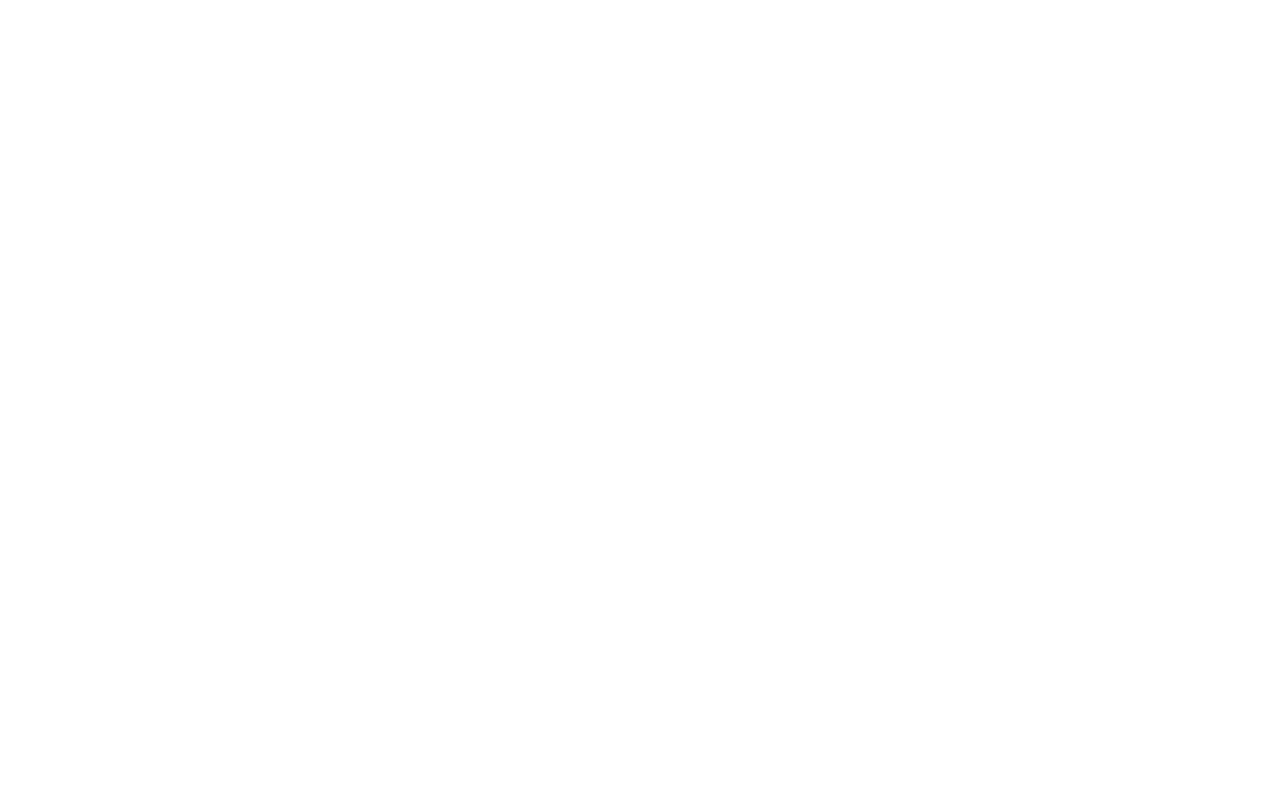
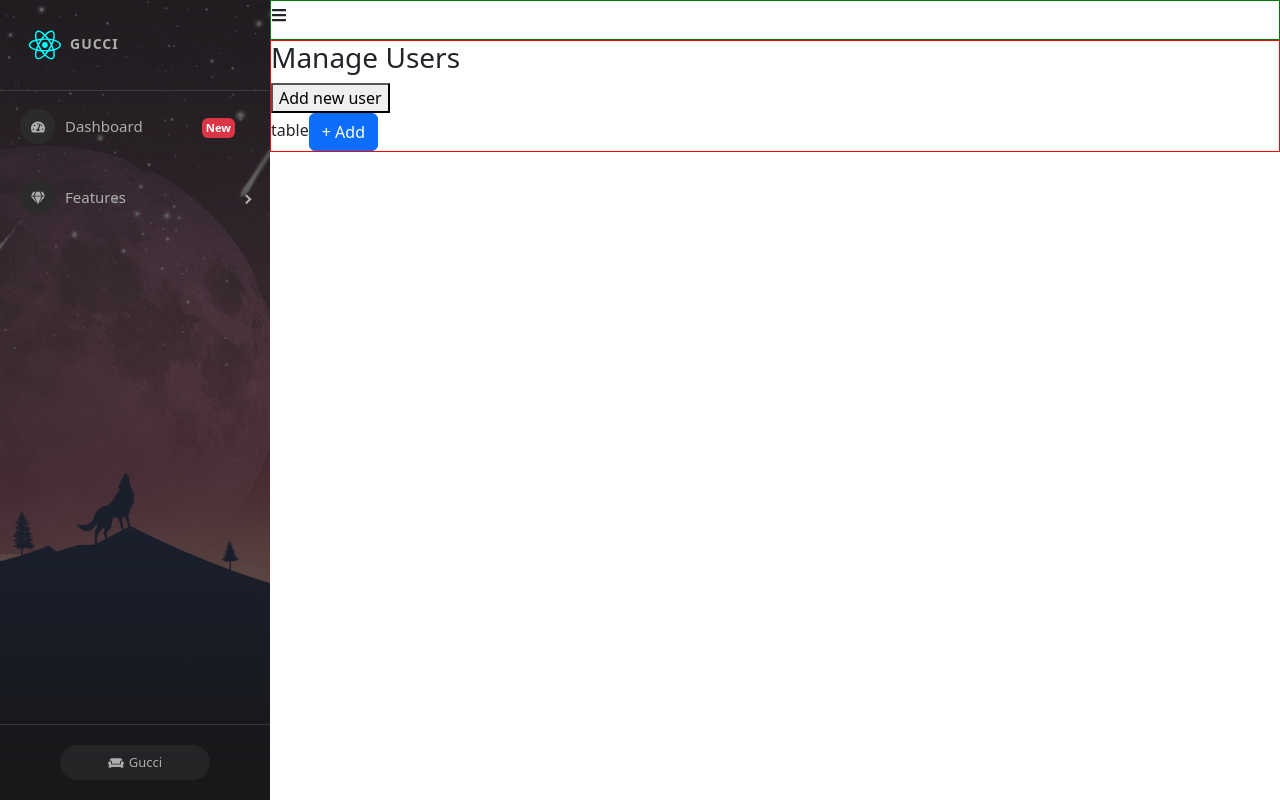
Before and after one commit to Phannghi/demoReact, a React (Create React App) app: page /admin/manage-users in a window 1280 px wide. Before the commit this address had no page. Built offline with nearby package versions, Linux system fonts and the light colour scheme.

Commit message:
modal create user

```diff
--- a/package.json
+++ b/package.json
@@ -6,13 +6,18 @@
     "@testing-library/jest-dom": "5.16.4",
     "@testing-library/react": "13.3.0",
     "@testing-library/user-event": "13.5.0",
+    "axios": "0.27.2",
     "bootstrap": "5.2.0",
     "react": "18.2.0",
     "react-bootstrap": "2.4.0",
     "react-dom": "18.2.0",
+    "react-icons": "4.4.0",
+    "react-paginate": "8.1.3",
+    "react-pro-sidebar": "0.7.1",
     "react-redux": "8.0.1",
     "react-router-dom": "6.3.0",
     "react-scripts": "5.0.1",
+    "react-toastify": "9.0.7",
     "redux": "4.2.0",
     "redux-devtools-extension": "2.13.9",
     "redux-thunk": "2.4.1",
--- a/src/components/Admin/Admin.js
+++ b/src/components/Admin/Admin.js
@@ -1,6 +1,25 @@
+import SideBar from "./SideBar";
+import './Admin.scss';
+import { FaBars } from 'react-icons/fa';
+import { useState } from 'react';
+import { Outlet } from 'react-router-dom';
+
 const Admin = (props) => {
+    const [collapsed, setCollapsed] = useState(false);
     return (
-        <div>Admin component</div>
+        <div className="admin-container">
+            <div className="admin-sidebar">
+                <SideBar collapsed={collapsed} />
+            </div>
+            <div className="admin-content">
+                <div className="admin-header">
+                    <FaBars onClick={() => setCollapsed(!collapsed)} />
+                </div>
+                <div className="admin-main">
+                    <Outlet />
+                </div>
+            </div>
+        </div>
     )
 }
 export default Admin;
--- /dev/null
+++ b/src/components/Admin/Admin.scss
@@ -0,0 +1,18 @@
+.admin-container {
+    display: flex;
+    .admin-sidebar {
+        .pro-sidebar {
+            height: 100vh;
+        }
+    }
+    .admin-content {
+        width: 100%;
+        .admin-header {
+            height: 40px;
+            border: 1px solid green;
+        }
+        .admin-main {
+            border: 1px solid red;
+        }
+    }
+}
--- /dev/null
+++ b/src/components/Admin/Content/Dashboard.js
@@ -0,0 +1,6 @@
+const Dashboard = (props) => {
+    return (
+        <div>Dashboard</div>
+    )
+}
+export default Dashboard;
--- /dev/null
+++ b/src/components/Admin/Content/ManageUser.js
@@ -0,0 +1,19 @@
+import ModalCreateUser from "./ModalCreateUser";
+
+const ManageUser = (props) => {
+    return (
+        <div classNameName="manage-user-container">
+            <h3 classNameName="title">Manage Users</h3>
+            <div classNameName="user-content">
+                <div>
+                    <button classNameName="btn btn-dark">Add new user</button>
+                </div>
+                <div classNameName="">
+                    table
+                    <ModalCreateUser />
+                </div>
+            </div>
+        </div>
+    )
+}
+export default ManageUser;
--- /dev/null
+++ b/src/components/Admin/Content/ModalCreateUser.js
@@ -0,0 +1,64 @@
+import { useState } from 'react';
+import Button from 'react-bootstrap/Button';
+import Modal from 'react-bootstrap/Modal';
+
+const ModalCreateUser = () => {
+    const [show, setShow] = useState(false);
+
+    const handleClose = () => setShow(false);
+    const handleShow = () => setShow(true);
+
+    return (
+        <>
+            <Button variant="primary" onClick={handleShow}>
+                + Add
+            </Button>
+
+            <Modal
+                show={show}
+                onHide={handleClose}
+                size='xl'
+                backdrop='static'>
+                <Modal.Header closeButton>
+                    <Modal.Title>Add new user</Modal.Title>
+                </Modal.Header>
+                <Modal.Body>
+                    <form className="row g-3">
+                        <div className="col-md-6">
+                            <label className="form-label">Email</label>
+                            <input type="email" className="form-control" />
+                        </div>
+                        <div className="col-md-6">
+                            <label className="form-label">Password</label>
+                            <input type="password" className="form-control" />
+                        </div>
+                        <div className="col-md-6">
+                            <label className="form-label">Username</label>
+                            <input type="text" className="form-control" />
+                        </div>
+                        <div className="col-md-4">
+                            <label className="form-label">Role</label>
+                            <select className="form-select">
+                                <option selected value='USER'>USER</option>
+                                <option value='ADMIN'>ADMIN</option>
+                            </select>
+                        </div>
+                        <div className="col-md-12">
+                            <label className='form-label'>Image</label>
+                            <input type="file" />
+                        </div>
+                    </form>
+                </Modal.Body>
+                <Modal.Footer>
+                    <Button variant="secondary" onClick={handleClose}>
+                        Close
+                    </Button>
+                    <Button variant="primary" onClick={handleClose}>
+                        Save
+                    </Button>
+                </Modal.Footer>
+            </Modal>
+        </>
+    );
+}
+export default ModalCreateUser;
--- /dev/null
+++ b/src/components/Admin/SideBar.js
@@ -0,0 +1,87 @@
+import 'react-pro-sidebar/dist/css/styles.css';
+import { ProSidebar, Menu, MenuItem, SubMenu, SidebarHeader, SidebarFooter, SidebarContent } from 'react-pro-sidebar';
+import { FaTachometerAlt, FaGem, FaList, FaGithub, FaRegLaughWink, FaHeart, FaCouch } from 'react-icons/fa';
+import sidebarBg from '../assets/bg2.jpg';
+import { DiReact } from "react-icons/di";
+import './SideBar.scss'
+import { Link } from 'react-router-dom';
+const SideBar = (props) => {
+    const { image, collapsed, toggled, handleToggleSidebar } = props;
+    return (
+        <>
+            <ProSidebar
+                image={sidebarBg}
+                collapsed={collapsed}
+                toggled={toggled}
+                breakPoint="md"
+                onToggle={handleToggleSidebar}
+            >
+                <SidebarHeader>
+                    <div
+                        style={{
+                            padding: '24px',
+                            textTransform: 'uppercase',
+                            fontWeight: 'bold',
+                            fontSize: 14,
+                            letterSpacing: '1px',
+                            overflow: 'hidden',
+                            textOverflow: 'ellipsis',
+                            whiteSpace: 'nowrap',
+                        }}
+                    >
+                        <DiReact className='me-1' size='3em' color='aqua' />
+                        <span>GUCCI</span>
+                    </div>
+                </SidebarHeader>
+
+                <SidebarContent>
+                    <Menu iconShape="circle">
+                        <MenuItem
+                            icon={<FaTachometerAlt />}
+                            suffix={<span className="badge red d-inline-block p-1 bg-danger text-white">New</span>}
+                        >
+                            Dashboard
+                            <Link to='/admin' />
+                        </MenuItem>
+                    </Menu>
+                    <Menu iconShape="circle">
+                        <SubMenu
+                            icon={<FaGem />}
+                            title='Features'
+                        >
+                            <MenuItem>
+                                Quản lý users
+                                <Link to='/admin/manage-users' />
+                            </MenuItem>
+                            <MenuItem> Quản lý bài quiz</MenuItem>
+                            <MenuItem> Quản lý Câu hỏi</MenuItem>
+                        </SubMenu>
+
+                    </Menu>
+                </SidebarContent>
+
+                <SidebarFooter style={{ textAlign: 'center' }}>
+                    <div
+                        className="sidebar-btn-wrapper"
+                        style={{
+                            padding: '20px 24px',
+                        }}
+                    >
+                        <a
+                            href="https://github.com/Phannghi/demoReact/tree/master"
+                            target="_blank"
+                            className="sidebar-btn"
+                            rel="noopener noreferrer"
+                        >
+                            <FaCouch />
+                            <span style={{ whiteSpace: 'nowrap', textOverflow: 'ellipsis', overflow: 'hidden' }}>
+                                Gucci
+                            </span>
+                        </a>
+                    </div>
+                </SidebarFooter>
+            </ProSidebar>
+        </>
+    )
+}
+export default SideBar;
--- /dev/null
+++ b/src/components/Admin/SideBar.scss
@@ -0,0 +1,28 @@
+.sidebar-btn-wrapper {
+    display: flex;
+    align-items: center;
+    justify-content: center;
+    .sidebar-btn {
+        transition: width 0.3s;
+        width: 150px;
+        padding: 1px 5px;
+        border-radius: 40px;
+        background: rgba(255, 255, 255, 0.05);
+        color: #adadad;
+        text-decoration: none;
+        margin: 0 auto;
+        height: 35px;
+        display: flex;
+        align-items: center;
+        justify-content: center;
+        text-overflow: ellipsis;
+        overflow: hidden;
+        span {
+            margin-left: 5px;
+            font-size: 13px;
+        }
+        &:hover {
+            color: #dee2ec;
+        }
+    }
+}
--- a/src/index.js
+++ b/src/index.js
@@ -9,6 +9,8 @@ import { BrowserRouter, Route, Routes } from "react-router-dom";
 import User from './components/User/User';
 import Admin from './components/Admin/Admin';
 import Home from './components/Home/Home';
+import Dashboard from './components/Admin/Content/Dashboard';
+import ManageUser from './components/Admin/Content/ManageUser';
 const root = ReactDOM.createRoot(document.getElementById('root'));
 root.render(
   <Provider store={store}>
@@ -18,7 +20,11 @@ root.render(
         <Route path="/" element={<App />}>
           <Route index element={<Home />} />
           <Route path="users" element={<User />} />
-          <Route path="admin" element={<Admin />} />
+        </Route>
+
+        <Route path="admin" element={<Admin />} >
+          <Route index element={<Dashboard />} />
+          <Route path="manage-users" element={<ManageUser />} />
         </Route>
       </Routes>
     </BrowserRouter>
```
Also changed, not shown: src/components/assets/bg2.jpg (added), 1 other file (tests, documents, lock files or other folders).
